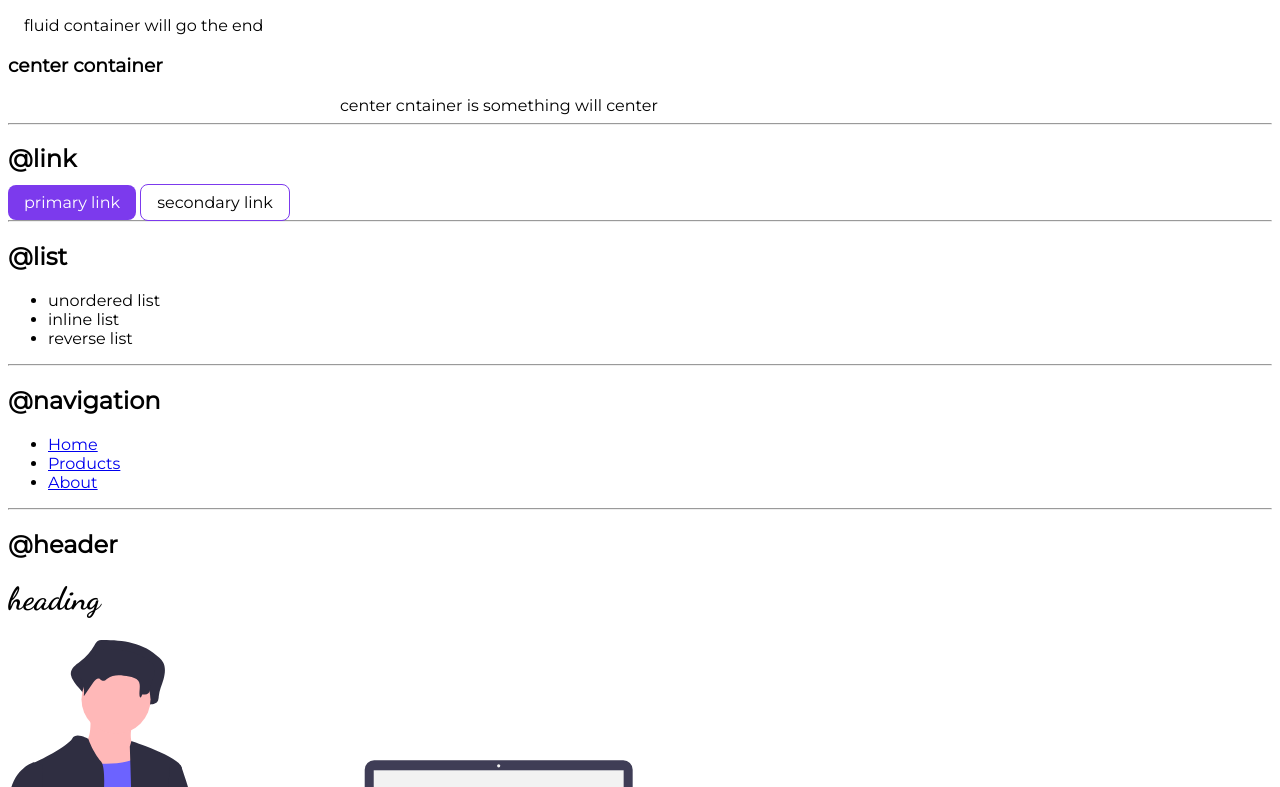
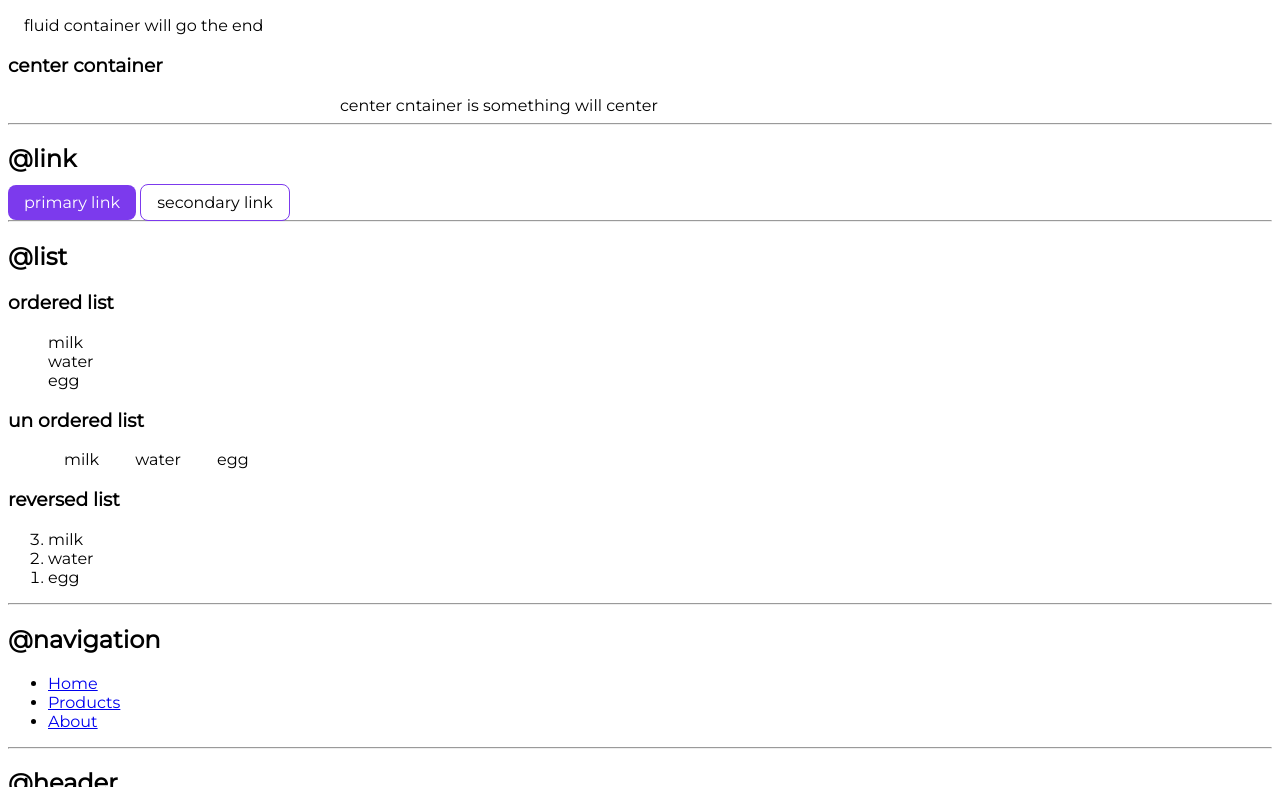
Before and after one commit to karthikashutosh/lesson-3_component-library, a plain HTML site: page index.html in a window 1280 px wide. Shown: the part 455-1242 px from the top of the page. Drawn offline with Linux system fonts and the light colour scheme.

Commit message:
list:items added

```diff
--- a/index.html
+++ b/index.html
@@ -37,11 +37,25 @@
     <hr />
 
     <h2>@list</h2>
-    <ul>
-      <li>unordered list</li>
-      <li>inline list</li>
-      <li>reverse list</li>
+      <h3>ordered list</h3>
+      <ul class="list-non-bullet">
+       <li>milk</li>
+       <li>water</li>
+       <li>egg</li>
+      </ul>
     </ul>
+    <h3>un ordered list</h3>
+    <ul class="list-non-bullet">
+      <li class="list-item-inline">milk</li>
+      <li class="list-item-inline">water</li>
+      <li class="list-item-inline">egg</li>
+    </ul>
+    <h3>reversed list</h3>
+    <ol reversed>
+      <li>milk</li>
+      <li>water</li>
+      <li>egg</li>
+    </ol>
     <hr />
     <h2>@navigation</h2>
     <nav>
--- a/styles.css
+++ b/styles.css
@@ -35,3 +35,11 @@ padding-right: 1rem;
  border: 1px solid #7C3AED;
  color: black;
 }
+.list-non-bullet{
+    list-style: none;
+
+}
+.list-item-inline{
+    display: inline;
+    padding: 0.5rem 1rem;
+}
```
